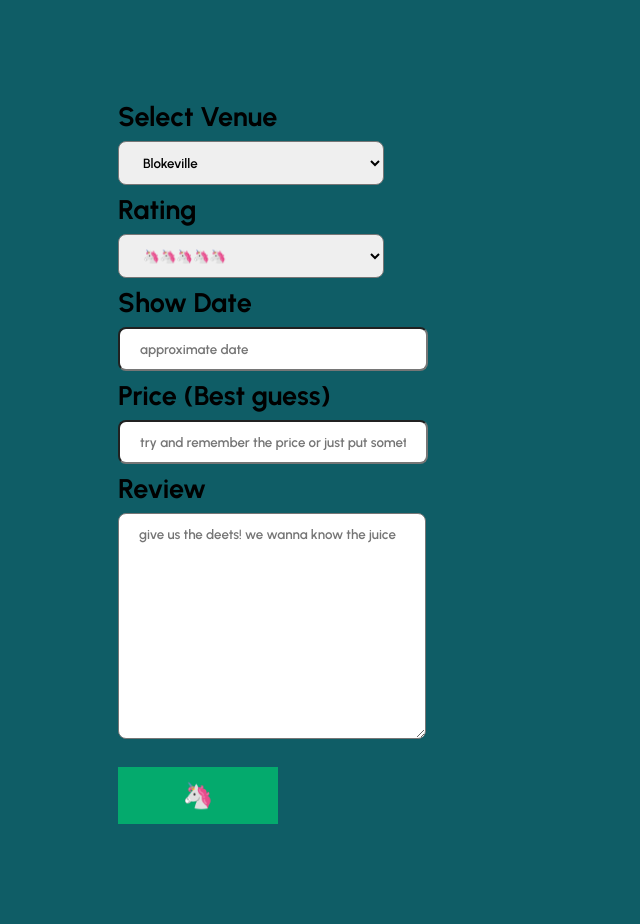
After one commit to sparklegem1/DadRockKC, a Flask app: page /add-show-review in a window 1280 px wide. The commit adds this page. Shown: the whole page, without its empty margins (0-640 px from the left). Run offline with Flask 2, Linux system fonts and the light colour scheme; data comes from the database, SQL or seed files in the repository; some libraries are stand-ins or nearby versions.

Commit message:
Added show review

```diff
--- a/main.py
+++ b/main.py
@@ -275,6 +275,20 @@ def post_venue_review():
 
     return render_template('venue-review.html')
 
+@app.route('/add-show-review', methods=['GET', 'POST'])
+def show_review():
+    venues = Venue.query.all()
+    venue_names = []
+    unicorns = ["🦄", "🦄", "🦄", "🦄", "🦄"]
+    for venue in venues:
+        venue_names.append(venue.venue_name)
+    if request.method == 'POST':
+        review = request.form['review']
+        return jsonify({'review': review})
+    return render_template('add-show-review.html', venue_names=venue_names, unicorns=unicorns)
+
+
+
 """
 
 Worked on  9/16/21: template for forms, css for forms
--- a/static/style.css
+++ b/static/style.css
@@ -40,7 +40,7 @@ body {
 label {
     font-weight: 700;
     padding: 10px;
-    margin: 10px 20px;
+    margin-bottom: 10px;
 }
 
 .left-table {
@@ -72,7 +72,15 @@ button {
   width: 15%;
 }
 
-
+select {
+    width: 25%;
+    padding: 12px 20px;
+    margin: 8px 10px;
+    display: list-item;
+    border-radius: 8px;
+    font-family: 'Urbanist', sans-serif;
+    font-weight: 600;
+}
 
 button:hover {
   opacity: 0.9;
--- /dev/null
+++ b/templates/add-show-review.html
@@ -0,0 +1,27 @@
+{% include "site.html" %}
+
+<div class="title">
+    <form action="{{ url_for('show_review') }}" method="post">
+        <label>Select Venue</label>
+        <select name="venue" method="GET" action="/">
+            {% for name in venue_names: %}
+                <option value="{{name}}" SELECTED>{{name}}</option>"
+            {% endfor %}
+        </select>
+        <label>Rating</label>
+        <select name="rating" method="GET" action="/">
+            {% for n in range(1, 6): %}
+
+                <option value="{{''.join(unicorns[:n])}}" SELECTED>{{''.join(unicorns[:n])}}</option>"
+
+            {% endfor %}
+        </select>
+        <label>Show Date</label>
+        <input type="text" placeholder="approximate date" name="date">
+        <label>Price (Best guess)</label>
+        <input type="text" placeholder="try and remember the price or just put something" name="price">
+        <label>Review</label>
+        <textarea id="venue-review" type="text" placeholder="give us the deets! we wanna know the juice" style="height:200px" name="review"></textarea>
+        <button type="submit">🦄</button>
+    </form>
+</div>
```
